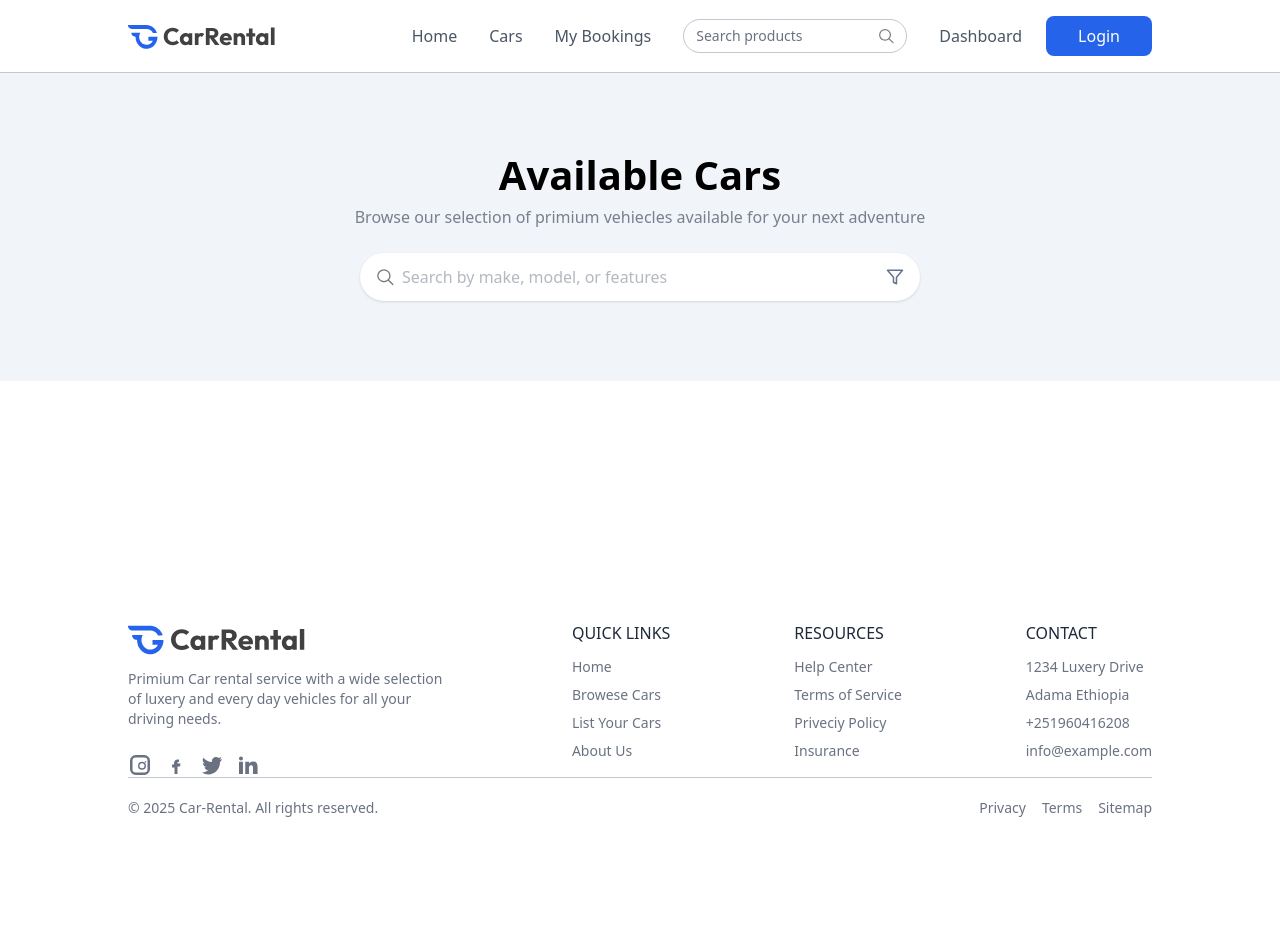
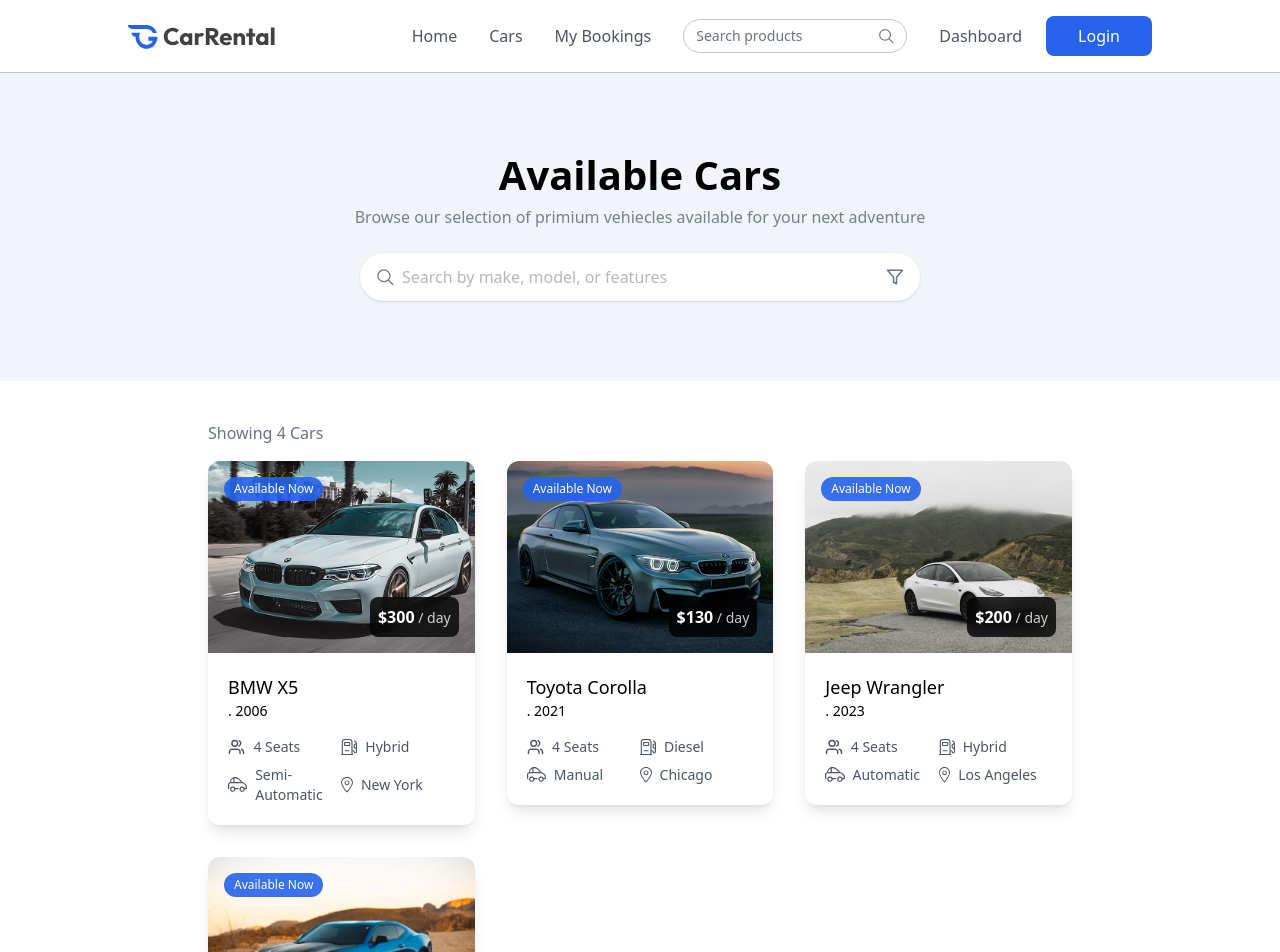
Before and after one commit to Chala751/car-rental, a React (Vite) app: page /cars in a window 1280 px wide. Shown: the top 952 px of the page. Before the commit the page ends 838 px from the top, so only its background shows below. Built offline with nearby package versions, Linux system fonts and the light colour scheme.

Commit message:
listing available cars in cars page

```diff
--- a/src/pages/Cars.jsx
+++ b/src/pages/Cars.jsx
@@ -1,6 +1,7 @@
 import React, { useState } from 'react'
 import Title from '../components/Title'
-import { assets } from '../assets/assets'
+import { assets, dummyCarData } from '../assets/assets'
+import CarCard from '../components/CarCard'
 
 const Cars = () => {
   const[input,setInput]=useState('')
@@ -14,7 +15,16 @@
           <img src={assets.filter_icon} alt="" className='w-4.5 h-4.5 ml-2'/>
         </div>
       </div>
-      <div></div>
+      <div className='px-6 md:px-16 lg:px-24 xl:px-32 mt-10'>
+        <p className='text-gray-500 xl:px-20 max-w-7xl mx-auto'>Showing {dummyCarData.length} Cars </p>
+        <div className='grid grid-cols-1 sm:grid-cols-2 lg:grid-cols-3 gap-8 mt-4 xl:px-20 max-w-7xl mx-auto'>
+          {dummyCarData.map((car,index)=>(
+            <div key={index}>
+              <CarCard car={car}/>
+            </div>
+          ))}
+        </div>
+      </div>
     </div>
   )
 }
```
